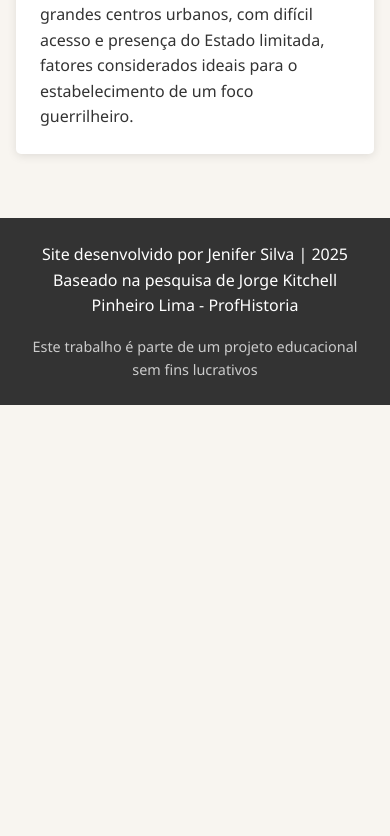
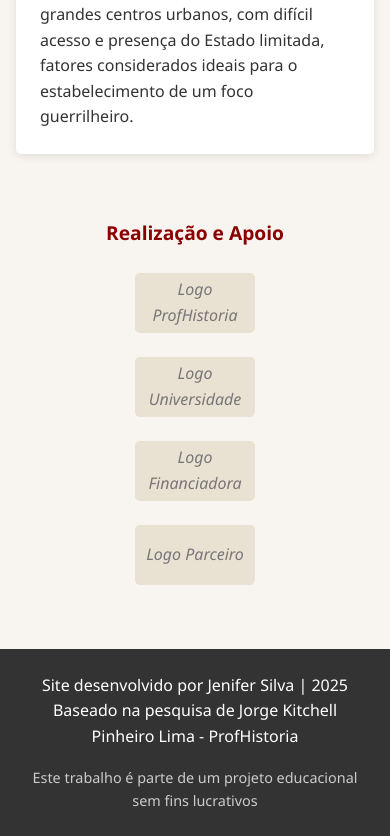
Before and after one commit to medusaviu/guerrilhadoaraguaia, a plain HTML site: page index.html in a window 390 px wide. Shown: the part 1921-2757 px from the top of the page. Before the commit the page ends 2326 px from the top, so only its background shows below. Drawn offline with nearby package versions, Linux system fonts and the light colour scheme.

Commit message:
guerrilha

```diff
--- a/index.html
+++ b/index.html
@@ -194,6 +194,56 @@
             color: #ccc;
         }
 
+        .logo-section {
+            background-color: #f8f5f0;
+            padding: 2rem 0;
+            text-align: center;
+        }
+
+        .logo-container {
+            max-width: 1200px;
+            margin: 0 auto;
+            padding: 0 1rem;
+        }
+
+        .logo-title {
+            color: #8B0000;
+            margin-bottom: 1.5rem;
+            font-size: 1.2rem;
+        }
+
+        .logos {
+            display: flex;
+            justify-content: center;
+            align-items: center;
+            flex-wrap: wrap;
+            gap: 2rem;
+        }
+
+        .logo {
+            height: 80px;
+            width: auto;
+            background-color: white;
+            padding: 0.5rem;
+            border-radius: 5px;
+            box-shadow: 0 2px 5px rgba(0,0,0,0.1);
+            display: flex;
+            align-items: center;
+            justify-content: center;
+        }
+
+        .logo-placeholder {
+            width: 160px;
+            height: 80px;
+            background-color: #e9e1d2;
+            display: flex;
+            align-items: center;
+            justify-content: center;
+            color: #777;
+            font-style: italic;
+            border-radius: 5px;
+        }
+
         @media (max-width: 768px) {
             .tab {
                 flex-basis: 50%;
@@ -201,6 +251,15 @@
 
             #map-container {
                 height: 400px;
+            }
+
+            .logos {
+                gap: 1rem;
+            }
+
+            .logo, .logo-placeholder {
+                height: 60px;
+                width: 120px;
             }
         }
 
@@ -211,6 +270,11 @@
 
             #map-container {
                 height: 300px;
+            }
+
+            .logos {
+                flex-direction: column;
+                gap: 1.5rem;
             }
         }
     </style>
@@ -371,6 +435,19 @@
         </div>
     </div>
 
+    <!-- Seção de Logos -->
+    <div class="logo-section">
+        <div class="logo-container">
+            <h3 class="logo-title">Realização e Apoio</h3>
+            <div class="logos">
+                <div class="logo-placeholder">Logo ProfHistoria</div>
+                <div class="logo-placeholder">Logo Universidade</div>
+                <div class="logo-placeholder">Logo Financiadora</div>
+                <div class="logo-placeholder">Logo Parceiro</div>
+            </div>
+        </div>
+    </div>
+
     <footer>
         <p>Site desenvolvido por Jenifer Silva | 2025</p>
         <p>Baseado na pesquisa de Jorge Kitchell Pinheiro Lima - ProfHistoria</p>
@@ -441,3 +518,4 @@
     </script>
 </body>
 </html>
+</html>
```
